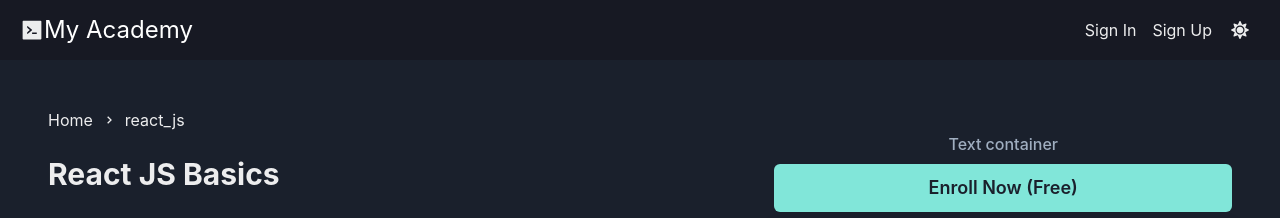
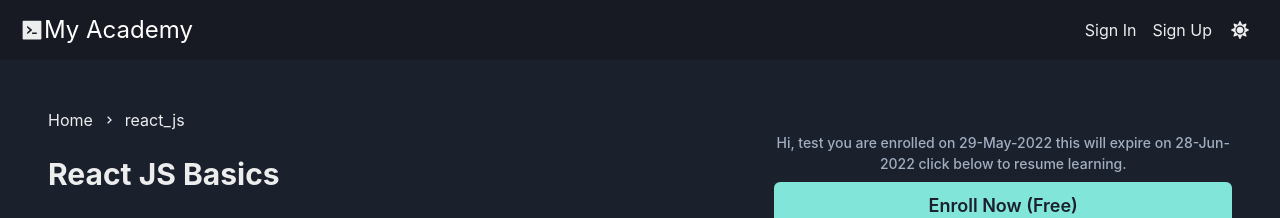
Before and after one commit to MA-Ahmad/educative, a Next.js app: page /course/react_js in a window 1280 px wide. Shown: the top 218 px of the page. Built offline with nearby package versions, Linux system fonts and the light colour scheme; grey boxes are pictures that could not be loaded.

Commit message:
Update HeroSection.jsx

```diff
--- a/components/CourseDetail/HeroSection.jsx
+++ b/components/CourseDetail/HeroSection.jsx
@@ -34,6 +34,7 @@ const HeroSection = () => {
         mb={10}
         w="100%"
       >
+        {/* Left Panel */}
         <Stack spacing={5} mt={5} w={{ base: '100%', md: '60%' }}>
           <chakra.h1 fontSize="3xl" fontWeight="bold">
             React JS Basics
@@ -69,14 +70,18 @@ const HeroSection = () => {
             <Badge icon={BsClock} data="01H:30M" size="md" />
           </Flex>
         </Stack>
+
+        {/* Right Panel */}
         <Stack spacing={2} w={{ base: '100%', md: '40%' }}>
           <Text
             fontWeight="medium"
+            fontSize="sm"
             color={textColor}
             noOfLines={2}
             textAlign="center"
           >
-            Text container
+            Hi, test you are enrolled on 29-May-2022 this will expire on
+            28-Jun-2022 click below to resume learning.
           </Text>
           <Button
             w={{ base: '100%', sm: 'auto' }}
```
